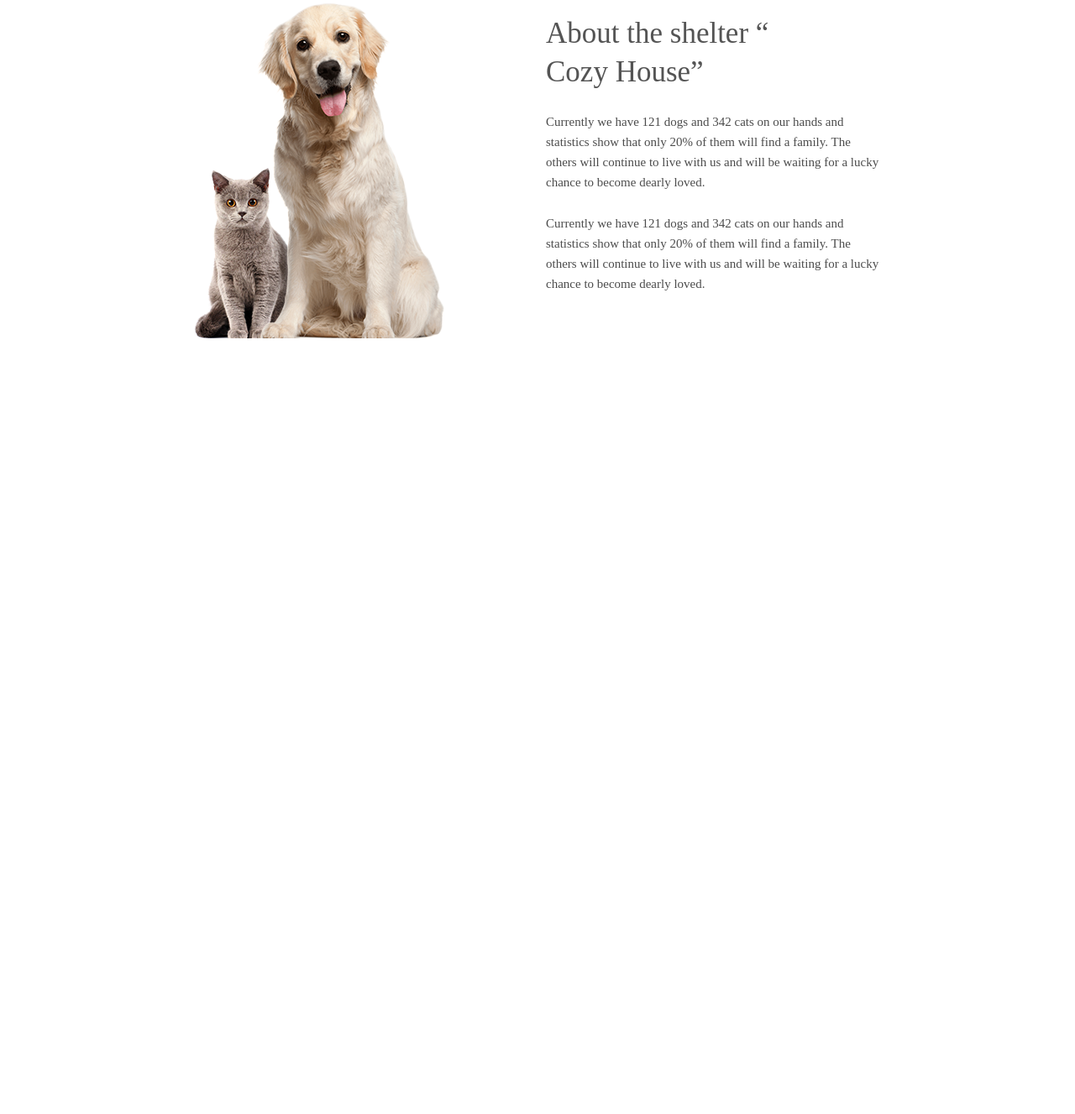
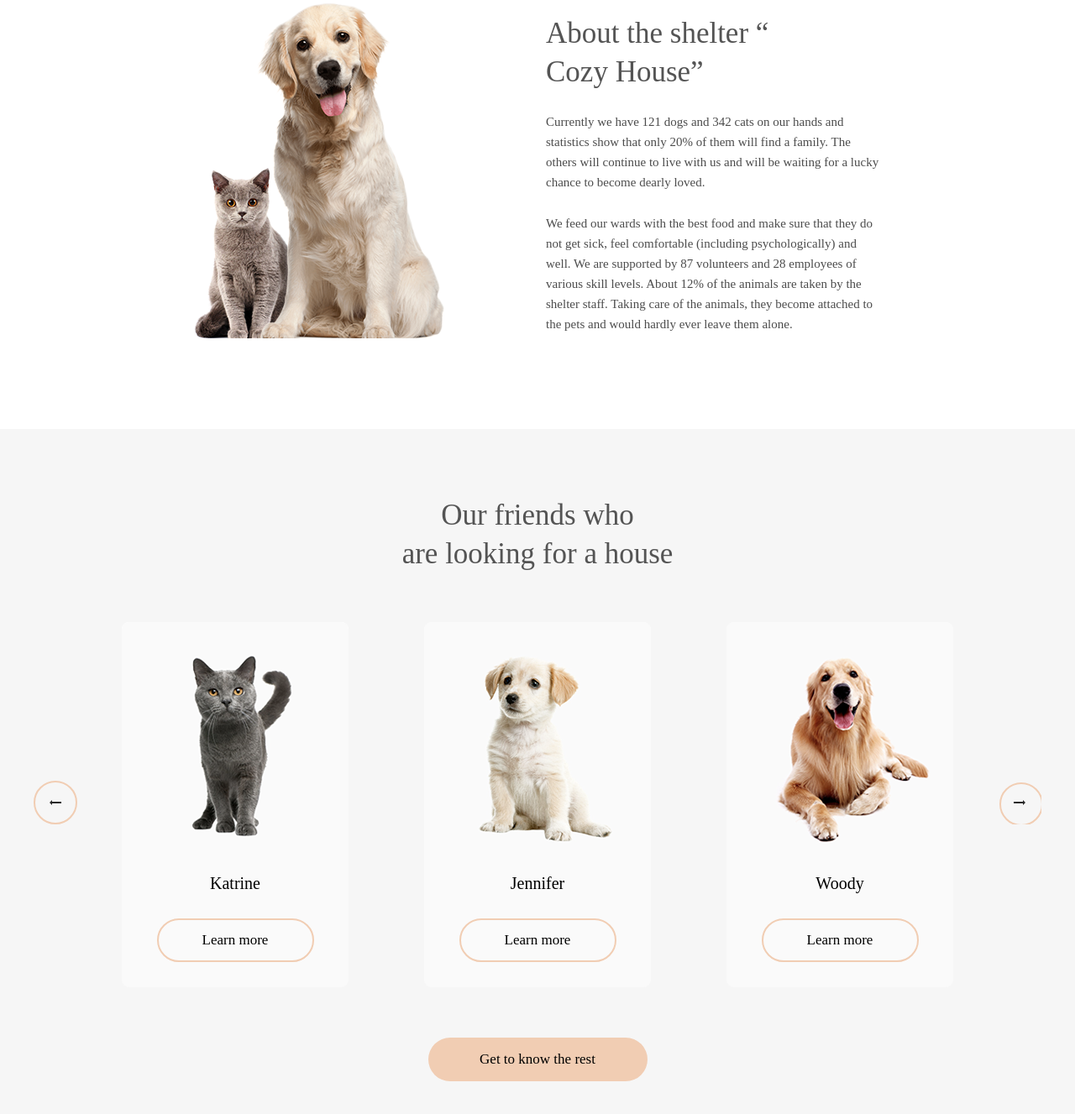
Before and after one commit to shabay88/shltr, a plain HTML site: page index.html in a window 1280 px wide. Shown: the part 985-2312 px from the top of the page at 84% size. Before the commit the page ends 1496 px from the top, so only its background shows below. Drawn offline with Linux system fonts and the light colour scheme.

Commit message:
feat: adding pets section

```diff
--- a/index.html
+++ b/index.html
@@ -38,8 +38,39 @@
                 <div class="about-project__right">
                     <h2 class="about-project__title title">About the shelter “<br>Cozy House”</h2>
                     <p class="about-project__description">Currently we have 121 dogs and 342 cats on our hands and statistics show that only 20% of them will find a family. The others will continue to live with us and will be waiting for a lucky chance to become dearly loved.</p>
-                    <p class="about-project__description">Currently we have 121 dogs and 342 cats on our hands and statistics show that only 20% of them will find a family. The others will continue to live with us and will be waiting for a lucky chance to become dearly loved.</p>
+                    <p class="about-project__description">We feed our wards with the best food and make sure that they do not get sick, feel comfortable (including psychologically) and well. We are supported by 87 volunteers and 28 employees of various skill levels. About 12% of the animals are taken by the shelter staff. Taking care of the animals, they become attached to the pets and would hardly ever leave them alone.</p>
                 </div>
+            </div>
+        </div>
+    </section>
+    <section class="pets">
+        <div class="pets__container">
+            <div class="pets__wrapper">
+                <h2 class="pets__title title">Our friends who <br> are looking for a house</h2>
+                <div class="pets__cards">
+                    <button class="pets__nav-button arrows" aria-label="Previous pets">
+                        <img src="/img/button_arrow.svg" alt="Left-arrow">
+                    </button>
+                    <div class="pets__card">
+                        <img class="pets__img" src="/img/pets-katrine.png" alt="katrine-cat">
+                        <h4 class="pets__name">Katrine</h4>
+                        <button class="pets__button">Learn more</button>
+                    </div>
+                    <div class="pets__card">
+                        <img class="pets__img" src="/img/pets-jennifer.png" alt="katrine-cat">
+                        <h4 class="pets__name">Jennifer</h4>
+                        <button class="pets__button">Learn more</button>
+                    </div>
+                    <div class="pets__card">
+                        <img class="pets__img" src="/img/pets-woody.png" alt="katrine-cat">
+                        <h4 class="pets__name">Woody</h4>
+                        <button class="pets__button">Learn more</button>
+                    </div>
+                    <button class="pets__nav-button arrows" aria-label="Previous pets">
+                        <img class="pets__nav arrows" src="/img/button_arrow-1.svg" alt="right-arrow">
+                    </button>
+                </div>
+                <button class="pets__second-button">Get to know the rest</button>
             </div>
         </div>
     </section>
--- a/sass/styles.sass
+++ b/sass/styles.sass
@@ -13,17 +13,17 @@ $transition-timing: ease
     text-align: left
 
 
-@mixin button-primary($width, $border-radius)
+@mixin button($width, $border, $background-color)
     font-size: 17px
-    background: $color-primary
+    background: $background-color
     text-align: center
     font-weight: 400
     line-height: 130%
     letter-spacing: 6%
     width: $width
     height: 52px
-    border-radius: $border-radius
-
+    border: $border
+    border-radius: 100px
 
 *
     box-sizing: border-box
@@ -52,7 +52,7 @@ $transition-timing: ease
         @include description-text($text-color: #CDCDCD, $font-size: 15px)
         margin-bottom: 42px
     &__button-primary
-        @include button-primary(207px, $border-radius: 100px)
+        @include button(207px, $border: 100px, $background-color: $color-primary )
     &__content-right
         position: absolute
         width: 698px
@@ -136,3 +136,57 @@ $transition-timing: ease
     line-height: 130%
     letter-spacing: 6%
     text-align: left
+
+.pets
+    padding: 80px 40px 100px 40px
+    width: 100%
+    height: 877px
+    background: #F6F6F6
+    &__container
+        height: 697px
+    &__wrapper
+        display: flex
+        flex-direction: column
+        align-items: center
+        justify-content: center
+    &__title
+        text-align: center
+        width: 400px
+        height: 90px
+        margin: 0 auto 60px
+    &__cards
+        display: flex
+        flex-direction: row
+        margin-bottom: 60px
+    &__card
+        display: flex
+        flex-direction: column
+        align-content: center
+        justify-content: center
+        background: #FAFAFA
+        border-radius: 9px
+        margin-right: 90px
+        &:last-of-type
+            margin-right: 53px
+    &__name
+        font-size: 20px
+        font-weight: 400
+        line-height: 23px
+        letter-spacing: 6%
+        text-align: center
+        margin-bottom: 30px
+    &__img
+        margin-bottom: 30px
+    &__button
+        @include button($width: 187px, $border:2px solid rgb(241, 205, 179) , $background-color: transparent )
+        margin: 0 auto 30px
+    &__second-button
+        @include button($width: 261px, $border: none, $background-color: #F1CDB3 )
+        margin: 0 auto
+
+.arrows
+    background: transparent
+    border: none
+    margin-right: 53px
+    &:last-child
+        margin-right: 0px
```
Also changed, not shown: css/styles.css, img/button_arrow-1.svg (added), img/button_arrow.svg (added), img/pets-jennifer.png (added), img/pets-katrine.png (added), img/pets-woody.png (added), 1 other file.
